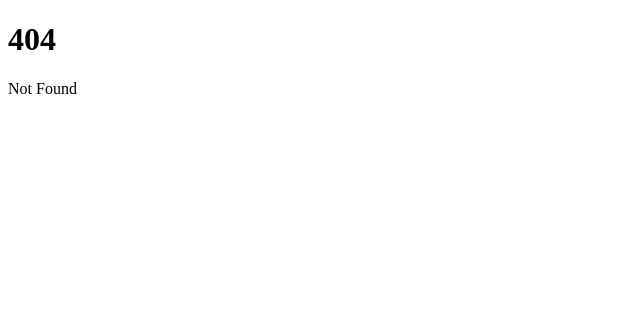
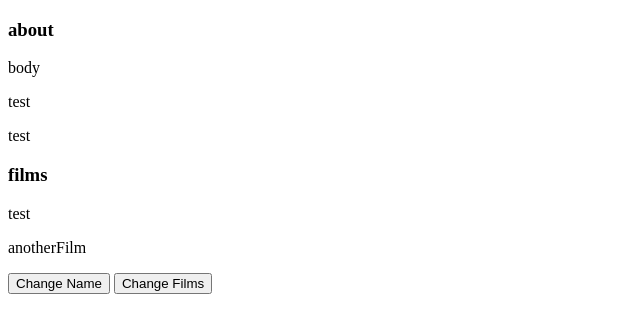
Before and after one commit to EgleKat/Film-club-discord-bot, a SvelteKit app: page /about in a window 1280 px wide. Before the commit this address had no page. Shown: the top 332 px of the page, without its empty margins (0-640 px from the left). Built offline with nearby package versions, Linux system fonts and the light colour scheme.

Commit message:
feat: svelte basics

```diff
--- /dev/null
+++ b/src/lib/AboutData.svelte
@@ -0,0 +1,49 @@
+<script lang="ts">
+    export let title:string
+    export let body:string
+
+    let name: string = "test"
+    let showBackground = false
+
+    let films = [
+        "test",
+        "anotherFilm"
+    ]
+
+    let changeFilms = () => {
+        showBackground = true
+        films = [...films, "myNewFilm"]
+    }
+
+    let changeName = () => {
+        name = "Ted"
+    }
+
+    $: {
+        let test:number = 1 + 1
+
+    }
+
+    $: secondName = name
+</script>
+
+<section>
+    <h1>{title}</h1>
+    <p>{body}</p>
+    <p>{name}</p>
+    <p>{secondName}</p>
+    <h1>films</h1>
+    <div class:reactiveclass={showBackground}>
+        {#each films as film}
+            <p>{film}</p>
+        {/each}
+    </div>
+    <button on:click={changeName}>Change Name</button>
+    <button on:click={changeFilms}>Change Films</button>
+</section>
+
+<style>
+    .reactiveclass {
+        background-color: blue
+    }
+</style>
--- /dev/null
+++ b/src/routes/about/+page.server.ts
@@ -0,0 +1,12 @@
+export function load({ params }) {
+
+    console.log("test")
+	// API request to get films here
+
+	return {
+		films: [
+            "RRR",
+            "API films here"
+        ]
+	};
+}
--- /dev/null
+++ b/src/routes/about/+page.svelte
@@ -0,0 +1,13 @@
+<script lang="ts">
+    import AboutData from "$lib/AboutData.svelte";
+    export let data:{films:string[]};
+
+</script>
+
+
+<section>
+    <AboutData title="about" body="body" />
+    <!-- {data.films.map(film => (
+        <a>test</a>
+    ) -->
+</section>
```
Also changed, not shown: src/routes/+page.svelte (+7 -2 lines).
